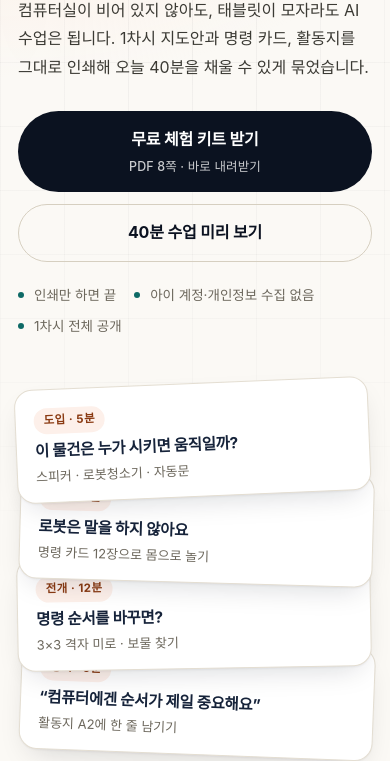
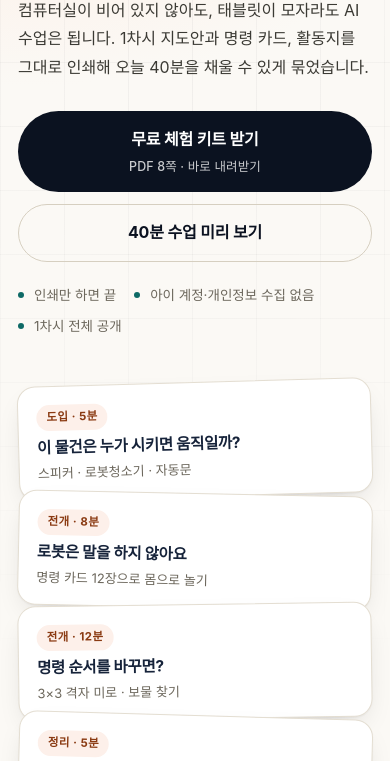
Before and after one commit to doggonug-cpu/doggonug-cpu.github.io, a plain HTML site: page edutech-ai-kit/index.html in a window 390 px wide. Shown: the part 319-1080 px from the top of the page. Drawn offline with Linux system fonts and the light colour scheme.

Commit message:
fix(edutech-ai-kit): 히어로 카드 스택을 겹침 없는 흐름 배치로 수정

```diff
--- a/edutech-ai-kit/index.html
+++ b/edutech-ai-kit/index.html
@@ -12,7 +12,7 @@
 <meta property="og:image" content="https://doggonug-cpu.github.io/edutech-ai-kit/assets/og.png">
 <meta property="og:locale" content="ko_KR">
 <meta name="twitter:card" content="summary_large_image">
-<link rel="stylesheet" href="style.css?v=4">
+<link rel="stylesheet" href="style.css?v=5">
 </head>
 <body>
 
@@ -545,6 +545,6 @@
   </div>
 </footer>
 
-<script src="app.js?v=4" defer></script>
+<script src="app.js?v=5" defer></script>
 </body>
 </html>
--- a/edutech-ai-kit/style.css
+++ b/edutech-ai-kit/style.css
@@ -194,15 +194,18 @@ ul, ol { margin: 0; padding: 0; list-style: none; }
 
 /* 카드 스택 */
 .hero-visual { position: relative; min-height: 430px; display: grid; place-items: center; }
-.stack { position: relative; width: 100%; max-width: 380px; height: 420px; }
+.stack {
+  position: relative; width: 100%; max-width: 372px;
+  display: flex; flex-direction: column; align-items: stretch;
+}
 .stack-card {
-  position: absolute; left: 0; right: 0; padding: 20px 22px;
+  position: relative; padding: 18px 22px 20px;
   background: var(--card); border-radius: var(--radius);
   border: 1px solid var(--line);
   box-shadow: var(--shadow);
-  transform-origin: 50% 100%;
 }
-.stack-card h3 { font-size: 17px; margin: 10px 0 6px; letter-spacing: -.02em; }
+.stack-card + .stack-card { margin-top: -4px; }
+.stack-card h3 { font-size: 17px; margin: 9px 0 5px; letter-spacing: -.02em; }
 .stack-card p { font-size: 13.5px; color: var(--muted); }
 .stack-card .chip {
   display: inline-block; font-size: 11.5px; font-weight: 700; letter-spacing: .04em;
@@ -212,10 +215,10 @@ ul, ol { margin: 0; padding: 0; list-style: none; }
 .chip-3 { color: #4B3A86; background: #F0ECFB; }
 .chip-4 { color: #6B4A12; background: #FBF1DC; }
 
-.stack-card.c1 { top: 0;   transform: rotate(-2.4deg); z-index: 4; }
-.stack-card.c2 { top: 104px; transform: rotate(1.6deg);  z-index: 3; }
-.stack-card.c3 { top: 208px; transform: rotate(-1deg);   z-index: 2; }
-.stack-card.c4 { top: 312px; transform: rotate(2.2deg);  z-index: 1; }
+.stack-card.c1 { transform: rotate(-1.6deg); z-index: 1; }
+.stack-card.c2 { transform: rotate(1.2deg);  z-index: 2; }
+.stack-card.c3 { transform: rotate(-.8deg);  z-index: 3; }
+.stack-card.c4 { transform: rotate(1.6deg);  z-index: 4; }
 
 /* ------------------------------------------------ 공통 섹션 */
 .sec { padding: 96px 0; }
@@ -515,12 +518,11 @@ ul, ol { margin: 0; padding: 0; list-style: none; }
 @media (max-width: 1024px) {
   .head-nav { display: none; }
   .hero-in { grid-template-columns: 1fr; gap: 40px; }
-  .hero-visual { min-height: 360px; order: 2; }
-  .stack { max-width: 360px; height: 380px; }
-  .stack-card { padding: 15px 18px; }
+  .hero-visual { min-height: 0; order: 2; margin-top: 4px; }
+  .stack { max-width: 360px; }
+  .stack-card { padding: 15px 18px 16px; }
   .stack-card h3 { font-size: 15.5px; margin: 8px 0 4px; }
   .stack-card p { font-size: 13px; }
-  .stack-card.c2 { top: 94px; } .stack-card.c3 { top: 188px; } .stack-card.c4 { top: 282px; }
   .kit-list { grid-template-columns: repeat(2, minmax(0, 1fr)); }
   .cards-3 { grid-template-columns: repeat(2, minmax(0, 1fr)); }
   .cards-3 .card:last-child { grid-column: 1 / -1; }
@@ -589,8 +591,7 @@ ul, ol { margin: 0; padding: 0; list-style: none; }
 
 @media (max-width: 400px) {
   .hero h1 { font-size: 32px; }
-  .stack { height: 350px; }
-  .stack-card.c2 { top: 86px; } .stack-card.c3 { top: 172px; } .stack-card.c4 { top: 258px; }
+
 }
 
 @media (prefers-reduced-motion: reduce) {
```
